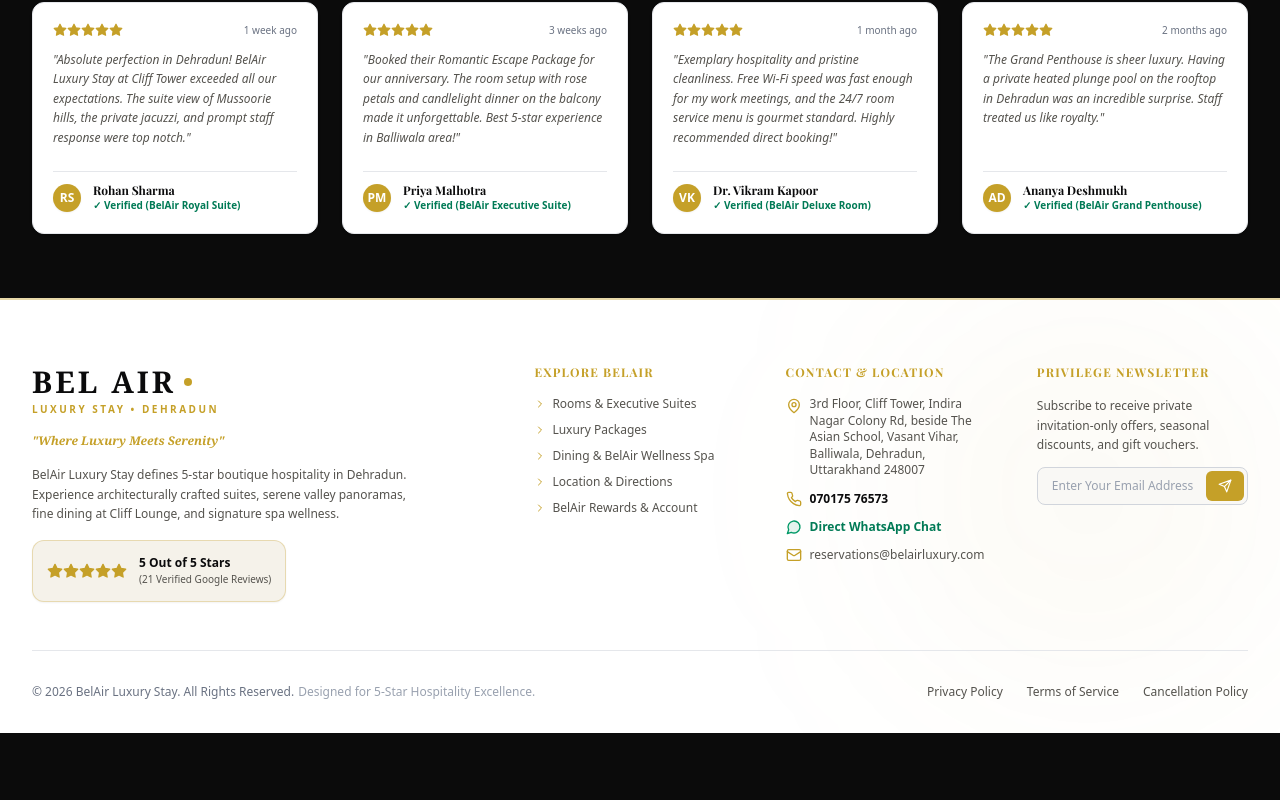
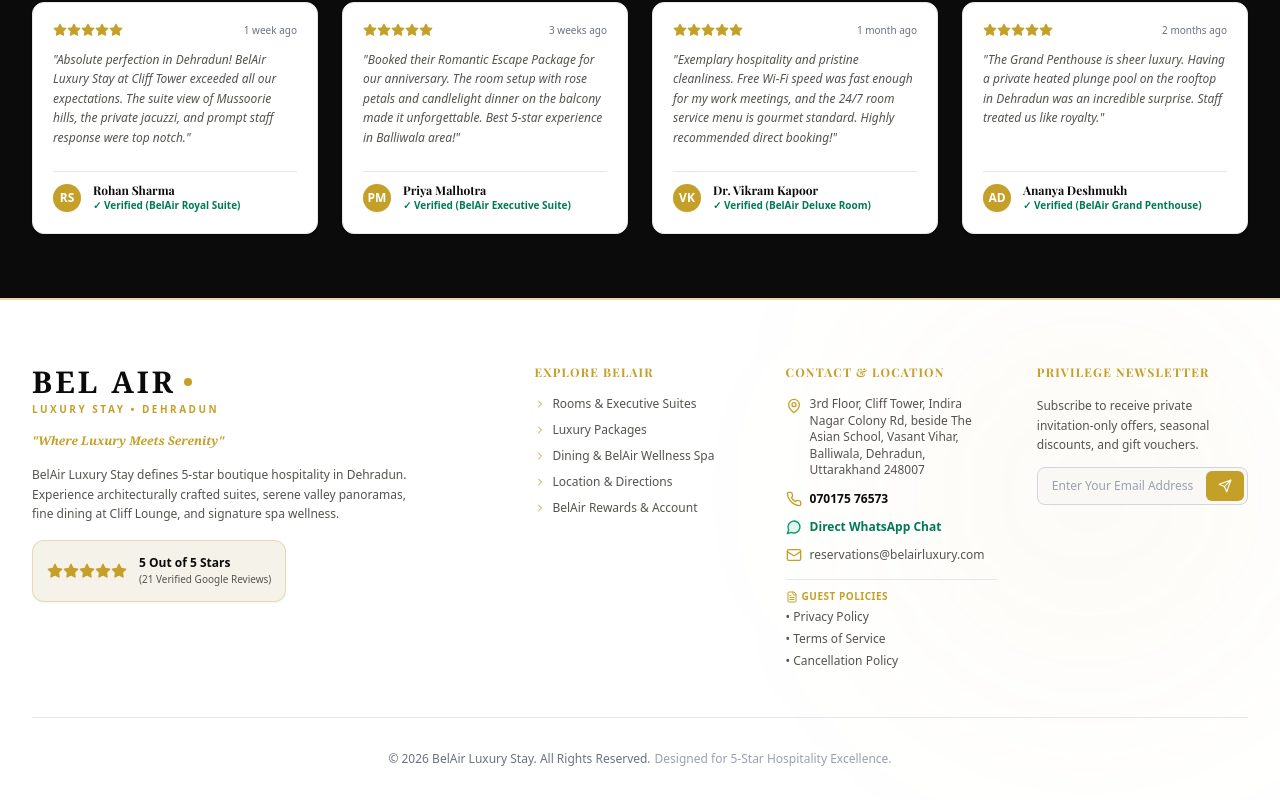
Before and after one commit to sumitxcman/Bal-Air, a React (Vite) app: page / in a window 1280 px wide. Shown: the part 3934-4734 px from the top of the page. Before the commit the page ends 4667 px from the top, so only its background shows below. Built offline with nearby package versions, Linux system fonts and the light colour scheme; the HTML template or start-up script is replaced by a standard one; a web font is replaced by a local one.

Commit message:
Relocate Policy links under Contact & Location column in Footer

```diff
--- a/src/components/Footer.jsx
+++ b/src/components/Footer.jsx
@@ -1,5 +1,5 @@
 import React, { useState } from 'react';
-import { MapPin, Phone, Mail, MessageCircle, Star, Send, ShieldCheck, Globe, ChevronRight } from 'lucide-react';
+import { MapPin, Phone, Mail, MessageCircle, Star, Send, ShieldCheck, Globe, ChevronRight, FileText } from 'lucide-react';
 import { HOTEL_DETAILS } from '../data/hotelDetails';
 
 export default function Footer({ setActiveTab, onOpenPolicy }) {
@@ -91,7 +91,7 @@
             </ul>
           </div>
 
-          {/* Contact Details & WhatsApp */}
+          {/* Contact Details & Policies */}
           <div>
             <h3 className="text-xs font-bold uppercase tracking-widest text-[#C5A028] mb-4">
               Contact & Location
@@ -118,11 +118,27 @@
                   Direct WhatsApp Chat
                 </a>
               </li>
-              <li className="flex items-center gap-2">
+              <li className="flex items-center gap-2 pb-1">
                 <Mail className="w-4 h-4 text-[#C5A028] shrink-0" />
                 <a href="mailto:reservations@belairluxury.com" className="hover:text-[#C5A028]">
                   reservations@belairluxury.com
                 </a>
+              </li>
+
+              {/* Policy Links under Email */}
+              <li className="pt-2.5 border-t border-gray-200 space-y-1.5">
+                <span className="text-[10px] uppercase font-bold text-[#C5A028] block tracking-wider flex items-center gap-1">
+                  <FileText className="w-3 h-3 text-[#C5A028]" /> Guest Policies
+                </span>
+                <button onClick={() => onOpenPolicy('privacy')} className="block text-xs text-[#55534E] hover:text-[#C5A028] transition-colors font-medium">
+                  • Privacy Policy
+                </button>
+                <button onClick={() => onOpenPolicy('terms')} className="block text-xs text-[#55534E] hover:text-[#C5A028] transition-colors font-medium">
+                  • Terms of Service
+                </button>
+                <button onClick={() => onOpenPolicy('cancellation')} className="block text-xs text-[#55534E] hover:text-[#C5A028] transition-colors font-medium">
+                  • Cancellation Policy
+                </button>
               </li>
             </ul>
           </div>
@@ -164,25 +180,14 @@
 
         </div>
 
-        {/* Bottom Rights & Policy Modals */}
-        <div className="pt-8 flex flex-col sm:flex-row items-center justify-between gap-4 text-center sm:text-left">
-          <p className="text-[11px] sm:text-xs text-gray-500 font-medium leading-relaxed sm:leading-normal">
+        {/* Clean Bottom Copyright Notice */}
+        <div className="pt-8 text-center">
+          <p className="text-[11px] sm:text-xs text-gray-500 font-medium leading-relaxed sm:leading-normal max-w-2xl mx-auto">
             © {new Date().getFullYear()} BelAir Luxury Stay. All Rights Reserved.
             <span className="block sm:inline sm:ml-1 text-[10px] sm:text-xs text-gray-400">
               Designed for 5-Star Hospitality Excellence.
             </span>
           </p>
-          <div className="flex flex-wrap items-center justify-center gap-4 sm:gap-6 text-xs font-medium">
-            <button onClick={() => onOpenPolicy('privacy')} className="hover:text-[#C5A028] transition-colors hover:underline">
-              Privacy Policy
-            </button>
-            <button onClick={() => onOpenPolicy('terms')} className="hover:text-[#C5A028] transition-colors hover:underline">
-              Terms of Service
-            </button>
-            <button onClick={() => onOpenPolicy('cancellation')} className="hover:text-[#C5A028] transition-colors hover:underline">
-              Cancellation Policy
-            </button>
-          </div>
         </div>
 
       </div>
```
